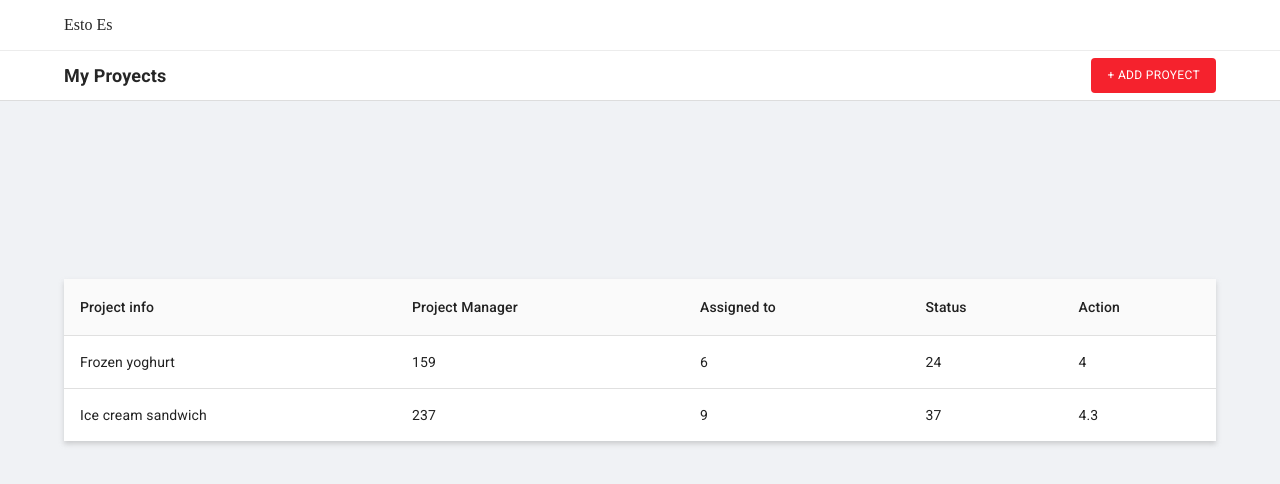
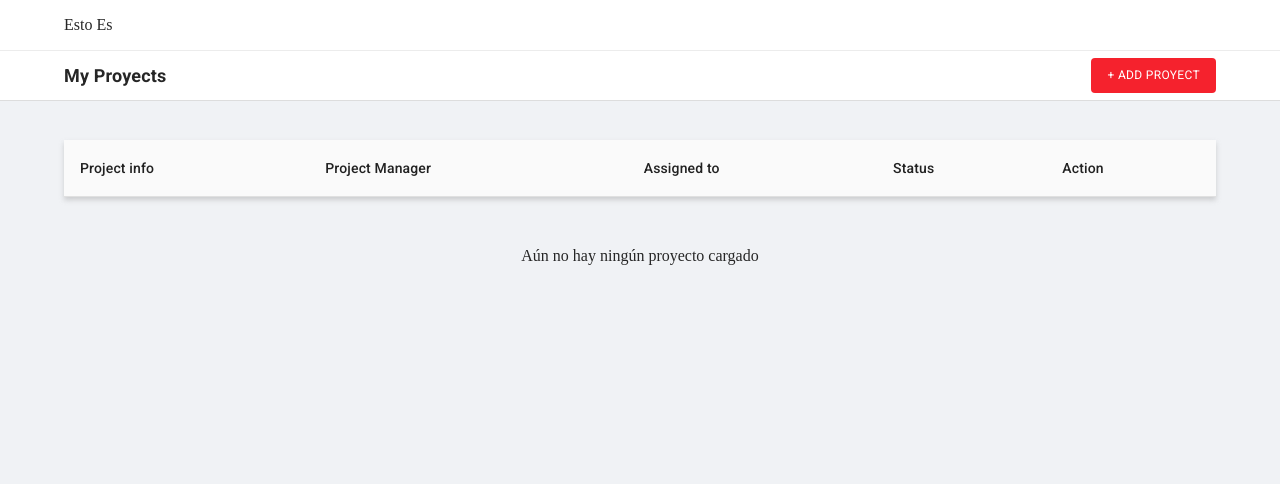
Before and after one commit to ncorradini/estoes-challenge, a React (Create React App) app: page / in a window 1280 px wide. Shown: the top 484 px of the page. Built offline with nearby package versions, Linux system fonts and the light colour scheme.

Commit message:
All fixes solutions

```diff
--- a/src/App.js
+++ b/src/App.js
@@ -6,9 +6,10 @@ import Form from './components/Form';
 const App = () => {
   return (
     <Layout>
-      {location.pathname === '/' && <TableProyects />}
       <Routes>
-        <Route path="/create" element={<Form />} />
+        <Route exact path="/" element={<TableProyects />} />
+        <Route exact path="/create" element={<Form />} />
+        <Route exact path="/edit" element={<Form />} />
       </Routes>
     </Layout>
   );
--- a/src/Layout/index.jsx
+++ b/src/Layout/index.jsx
@@ -5,12 +5,7 @@ const Layout = (props) => {
   return (
     <>
       <Header />
-      <Container maxWidth="lg" sx={{
-        display: 'flex',
-        alignItems: 'center',
-        justifyContent: 'center',
-        minHeight: '60vh',
-      }}>
+      <Container maxWidth="lg">
         {props.children}
       </Container>
       {/* COLOCAR FOOTER CON MI FIRMA */}
--- a/src/components/Header/index.jsx
+++ b/src/components/Header/index.jsx
@@ -1,4 +1,5 @@
 import { Box, Container, Typography, Button } from '@mui/material';
+import { Link } from 'react-router-dom';
 
 const Header = () => {
   return (
@@ -33,13 +34,16 @@ const Header = () => {
             fontSize: '18px',
             width: '100%',
           }}>
+            <Link to="/" style={{ color: '#262626' }}>
               My Proyects
+            </Link>
           </Typography>
           <Box sx={{
             width: '100%',
             display: 'flex',
             justifyContent: 'flex-end',
           }}>
+            <Link to="/create" style={{ color: '#fff' }}>
               <Button
                 variant="contained"
                 disableElevation
@@ -51,6 +55,7 @@ const Header = () => {
                 }}>
                 + Add proyect
               </Button>
+            </Link>
           </Box>
         </Container>
       </Box>
--- /dev/null
+++ b/src/components/TableProyects/RowProject.jsx
@@ -0,0 +1,69 @@
+import { useState } from 'react';
+import { useNavigate } from 'react-router-dom';
+import MoreIcon from '@mui/icons-material/MoreVert';
+import {
+  TableCell,
+  TableRow,
+  IconButton,
+  Menu,
+  MenuItem,
+} from '@mui/material';
+import { useDispatch } from 'react-redux';
+import { deleteProjectList } from '../../store/slices/projects';
+
+const RowProject = ({ project }) => {
+  const dispatch = useDispatch();
+  const navigate = useNavigate();
+  const [anchorEl, setAnchorEl] = useState(null);
+  const open = Boolean(anchorEl);
+  const handleClick = (event) => {
+    setAnchorEl(event.currentTarget);
+  };
+  const handleClose = () => {
+    setAnchorEl(null);
+  };
+
+  const handleEdit = e => {
+    navigate('/edit', {
+      state: { id: e.target.id },
+    });
+  };
+
+  const handleDelete = e => {
+    dispatch(deleteProjectList(e.target.id));
+  };
+
+  return (
+    <TableRow
+      key={project.id}
+      sx={{ '&:last-child td, &:last-child th': { border: 0 } }}
+    >
+      <TableCell component="th" scope="row">
+        {project.projectName}
+      </TableCell>
+      <TableCell align="left">{project.projectManager}</TableCell>
+      <TableCell align="left">{project.assigned}</TableCell>
+      <TableCell align="left">{project.status}</TableCell>
+      <TableCell align="left">
+        <IconButton onClick={handleClick}>
+          <MoreIcon />
+        </IconButton>
+        <Menu
+          anchorEl={anchorEl}
+          open={open}
+          onClose={handleClose}
+          PaperProps={{ style: { width: '20ch' } }}
+        >
+          <MenuItem key="edit" id={project.id} onClick={handleEdit}>
+            Edit
+          </MenuItem>
+          <MenuItem key="delete" id={project.id} onClick={handleDelete}>
+            Delete
+          </MenuItem>
+        </Menu>
+      </TableCell>
+    </TableRow>
+  );
+};
+
+export default RowProject;
--- a/src/components/TableProyects/index.jsx
+++ b/src/components/TableProyects/index.jsx
@@ -1,26 +1,28 @@
 import {
+  Box,
   Table,
   TableHead,
   TableBody,
   TableCell,
   TableRow,
 } from '@mui/material';
+import { useEffect } from 'react';
+import { useSelector } from 'react-redux';
+import RowProject from './RowProject';
 
 const TableProyects = () => {
-  function createData (name, calories, fat, carbs, protein) {
-    return { name, calories, fat, carbs, protein };
-  }
+  const { list } = useSelector(state => state.projects);
 
-  const rows = [
-    createData('Frozen yoghurt', 159, 6.0, 24, 4.0),
-    createData('Ice cream sandwich', 237, 9.0, 37, 4.3),
-  ];
+  useEffect(() => {}, [list]);
 
   return (
+    <Box sx={{
+      display: 'flex',
+      flexWrap: 'wrap',
+      width: '100%',
+    }}>
       <Table sx={{
         mt: '40px',
-      mx: 'auto',
-      width: '100%',
         boxShadow: '0px 3px 5px 0px rgba(148,148,148,0.4)',
       }}>
         <TableHead sx={{ background: '#fafafa' }}>
@@ -33,22 +35,21 @@ const TableProyects = () => {
           </TableRow>
         </TableHead>
         <TableBody sx={{ background: '#fff' }}>
-        {rows.map((row) => (
-          <TableRow
-            key={row.name}
-            sx={{ '&:last-child td, &:last-child th': { border: 0 } }}
-          >
-            <TableCell component="th" scope="row">
-              {row.name}
-            </TableCell>
-            <TableCell align="left">{row.calories}</TableCell>
-            <TableCell align="left">{row.fat}</TableCell>
-            <TableCell align="left">{row.carbs}</TableCell>
-            <TableCell align="left">{row.protein}</TableCell>
-          </TableRow>
-        ))}
+          {list.map(project =>
+            <RowProject
+              key={project.id}
+              project={project}
+            />,
+          ) }
         </TableBody>
       </Table>
+
+      {list.length <= 0 && <p style={{
+        width: '100%',
+        textAlign: 'center',
+        padding: '50px',
+      }}>Aún no hay ningún proyecto cargado</p>}
+    </Box>
   );
 };
 
```
Also changed, not shown: src/routes/routes.js (+10 -5 lines). Lines whose indentation alone changed are shown as unchanged.
